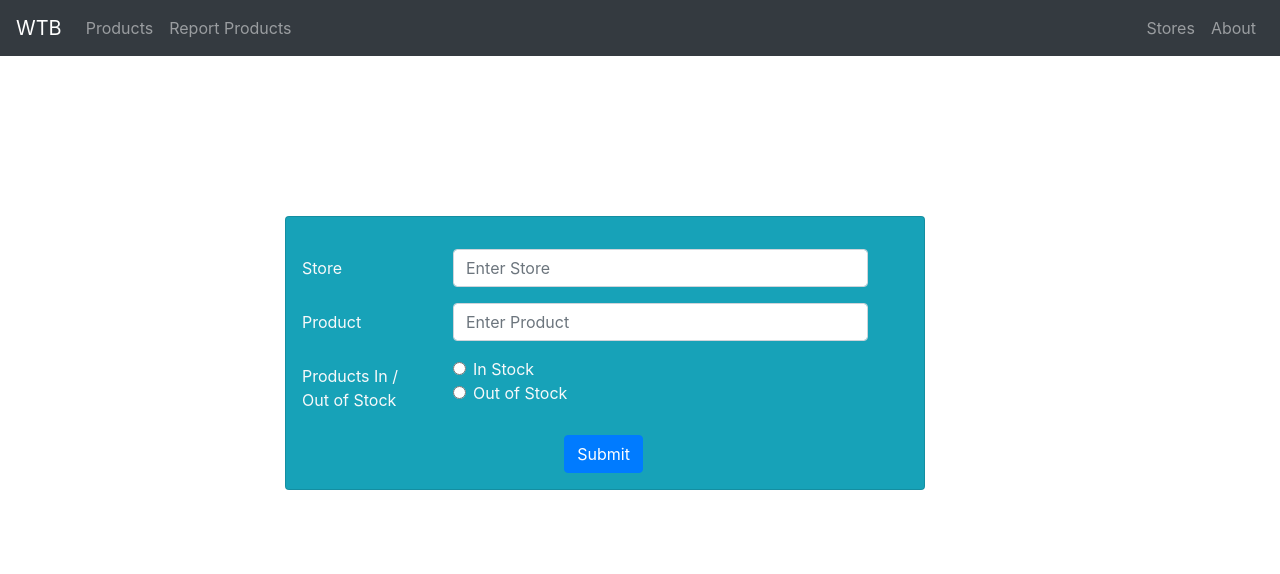
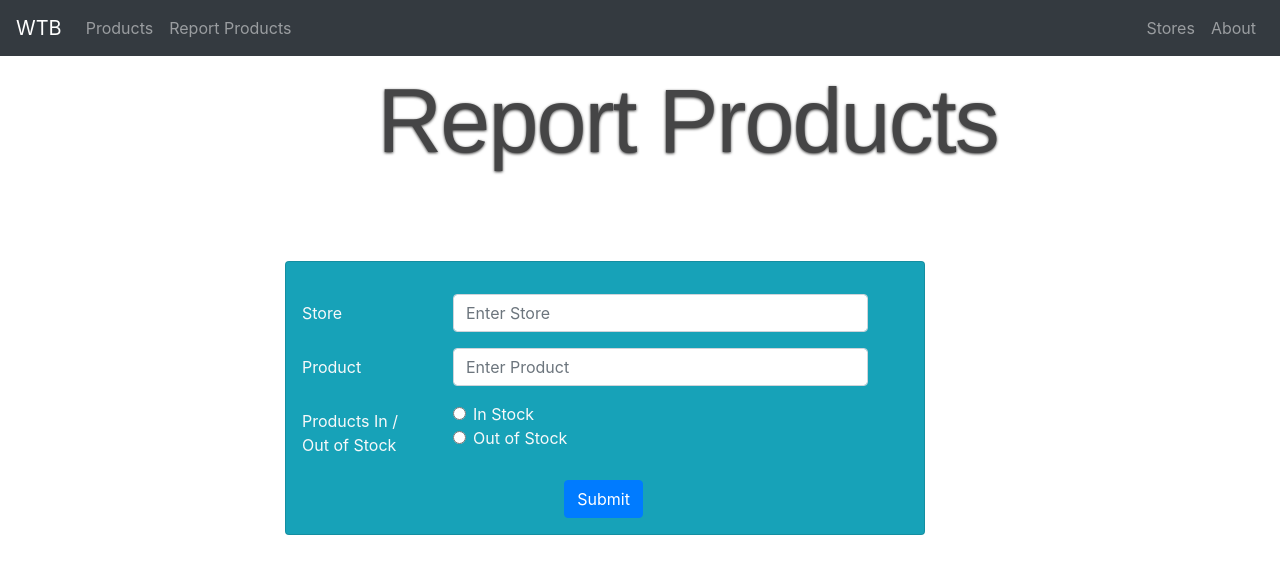
Before and after one commit to JTLaMarre/WheresTheBeef, a React (Create React App) app in the folder client/: page /report in a window 1280 px wide. Shown: the top 574 px of the page. Built offline with nearby package versions, Linux system fonts and the light colour scheme.

Commit message:
added h1 & styled it

```diff
--- a/client/src/pages/Report/Report.css
+++ b/client/src/pages/Report/Report.css
@@ -1,3 +1,13 @@
 #report{
-    margin-top:10em;
+    margin-top:1em;
 }
+#report h1 {
+    font: 90px/1.1em "opensans-bold", sans-serif;
+    color: rgb(69, 69, 70);
+    letter-spacing: -2px;
+    margin: 0 auto 18px auto;
+    text-shadow: 0px 1px 3px rgba(0, 0, 0, 0.8);
+    text-align: center;
+
+    margin-bottom: 1em;
+}
--- a/client/src/pages/Report/Report.js
+++ b/client/src/pages/Report/Report.js
@@ -9,6 +9,11 @@ class Report extends Component {
         return (
             <section id="report">
             <Container>
+            <Row>
+            <Col lg={{ span: 11, offset: 1 }}>
+               <h1>Report Products</h1>
+               </Col>
+               </Row>
                 <ReportForm/>
             </Container>
             </section>
```
